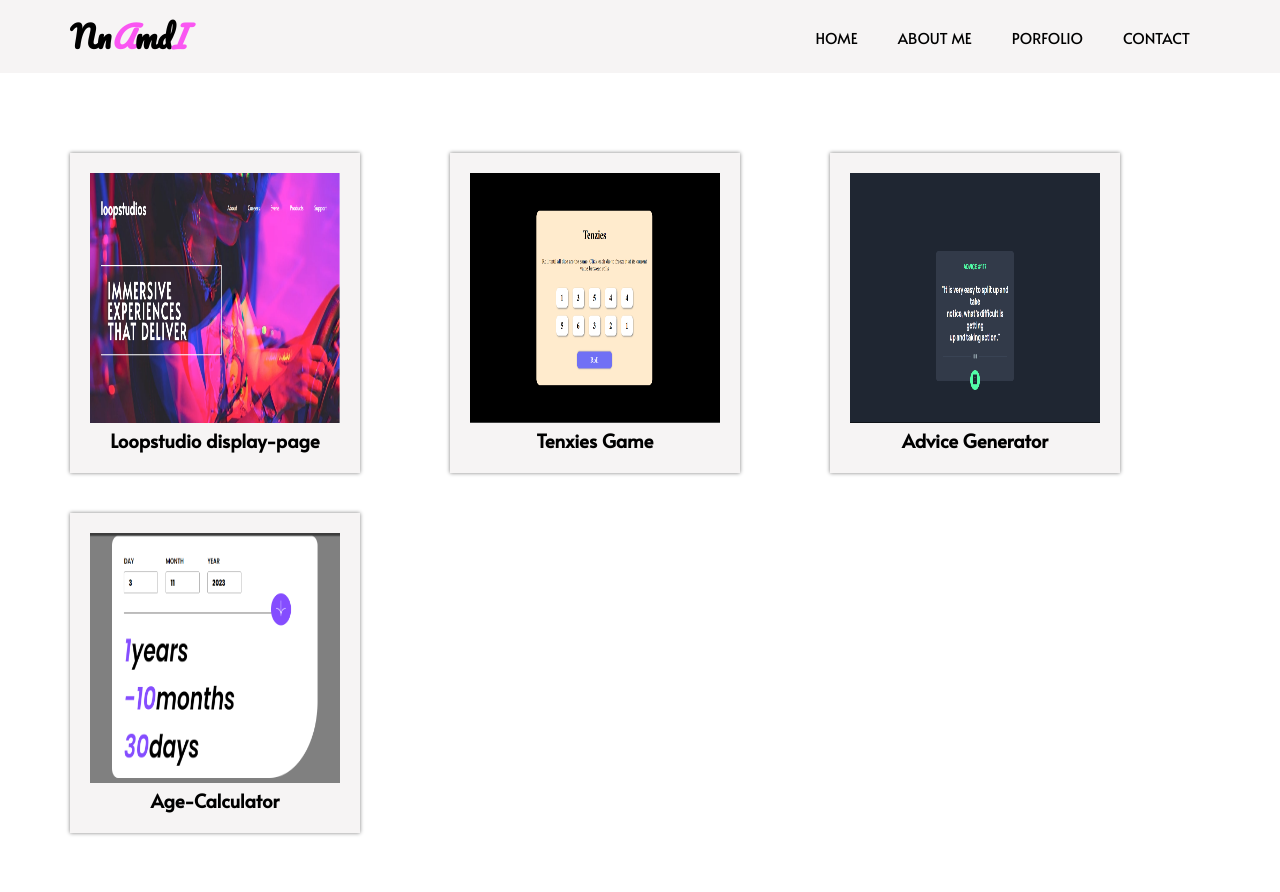
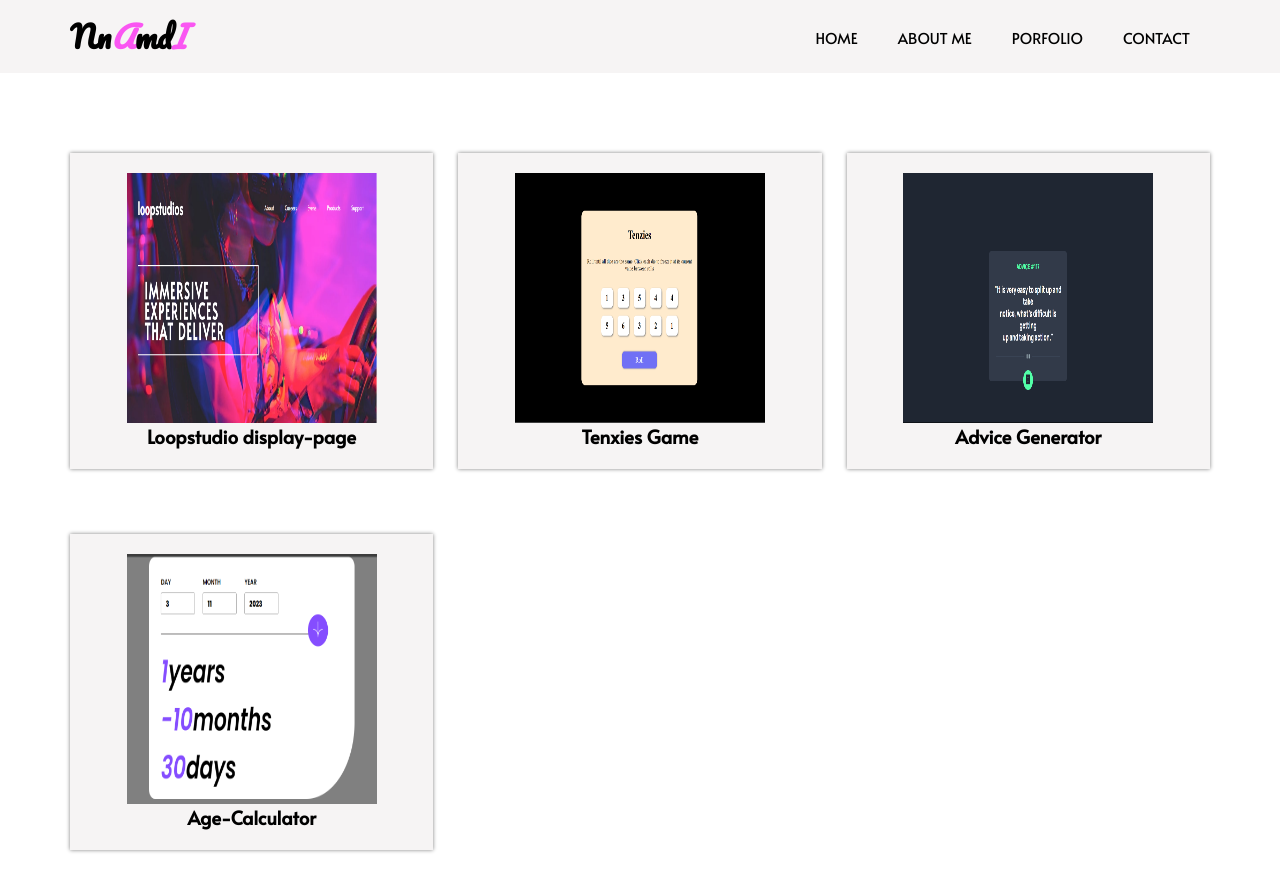
Before and after one commit to JohnnyIndexman/Portfolio, a React (Create React App) app: page /projects in a window 1280 px wide. Shown: the top 892 px of the page. Built offline with nearby package versions, Linux system fonts and the light colour scheme.

Commit message:
latest update

```diff
--- a/src/Pages/Contact.jsx
+++ b/src/Pages/Contact.jsx
@@ -1,11 +1,10 @@
-import React from 'react'
 import { MdOutlineMailOutline } from "react-icons/md";
 import { FaPhone } from "react-icons/fa6";
 import { useRef } from 'react';
 import emailjs from '@emailjs/browser';
 import { motion as m } from 'framer-motion'
 
-function Contact() {
+export const Contact = () => {
   const form = useRef();
 
   const sendEmail = (e) => {
@@ -13,11 +12,12 @@ function Contact() {
 
     emailjs.sendForm('service_n6wbrrt', 'template_0cyh3rm', form.current, 'QblXBudopYQofeY6R')
       .then((result) => {
-        console.log(result.text);
+          console.log(result.text);
       }, (error) => {
-        console.log(error.text);
+          console.log(error.text);
       });
   };
+
   return (
     <m.div
       initial={{ y: '100%' }}
@@ -36,19 +36,18 @@ function Contact() {
             <input type="text"
               name="user_name"
             />
+            <span></span>
             <label>Email</label>
             <input type="email"
               name="user_email"
             />
+             <span></span>
             <label>Message</label>
             <textarea name="message"
               placeholder='Enter Your Message Here...'
               className='textarea'
             />
-            {/* <input type="submit"
-              value="Send"
-              className='button'
-  />*/}
+             <span></span>
             <button className='button'
               type='submit'
             >Send
--- a/src/Pages/Home.jsx
+++ b/src/Pages/Home.jsx
@@ -7,7 +7,7 @@ import { motion as m } from 'framer-motion'
 
 
 function Home() {
-  const words = useMemo(() => ['React Developer', 'WordPress Developer', 'Quality Assurance Tester'], []);
+  const words = useMemo(() => ['React Developer', 'WordPress Developer', 'Software Tester'], []);
 const [wordIndex, setWordIndex] = useState(0);
 const [text, setText] = useState('');
 const [isDeleting, setIsDeleting] = useState(false);
@@ -15,7 +15,6 @@ const [isDeleting, setIsDeleting] = useState(false);
 const type = useCallback(() => {
   const currentWord = words[wordIndex];
   const shouldDelete = isDeleting ? 1 : -1;
-  console.log(isDeleting);
 
   setText((current) => currentWord.substring(0, current.length - shouldDelete));
 
--- a/src/index.css
+++ b/src/index.css
@@ -169,7 +169,7 @@
 .home-page img{
 clip: circle();
 width: 40%;
-height: 350px;
+height: auto;
 }
 
 .home-page button{
@@ -190,7 +190,7 @@ height: 350px;
 .home-page h1{
   font-family: 'Alata', sans-serif;
   margin-bottom: 30px;
-  font-size: 50px;
+  font-size: 38px;
   font-weight: 400;
   letter-spacing: 1px;
 }
@@ -210,7 +210,7 @@ height: 350px;
   word-spacing: 8px;
   letter-spacing: 3px;
   margin-bottom: 20px;
-  font-size: 40px;
+  font-size: 35px;
   font-family: Arial, Helvetica, sans-serif;
 }
 
@@ -429,10 +429,18 @@ textarea:focus{
   box-sizing: border-box;
   padding: 20px;
   height: fit-content;
-  width: fit-content;
+  display: flex;
+  flex-direction: column;
+  align-items: center;
+  justify-content: center;
+  width: 100%;
   border: 1px solid none;
   background-color: #f6f4f4;
   box-shadow: 0px 0px 4px #808080;
+}
+
+.portfolio span{
+  color: red;
 }
 
 .class1 h3{
@@ -454,6 +462,7 @@ textarea:focus{
   margin: 80px 70px 50px 70px;
   display: grid;
   grid-template-columns: auto auto auto;
+  gap: 25px;
 }
 
 @media (max-width: 768px){
```
